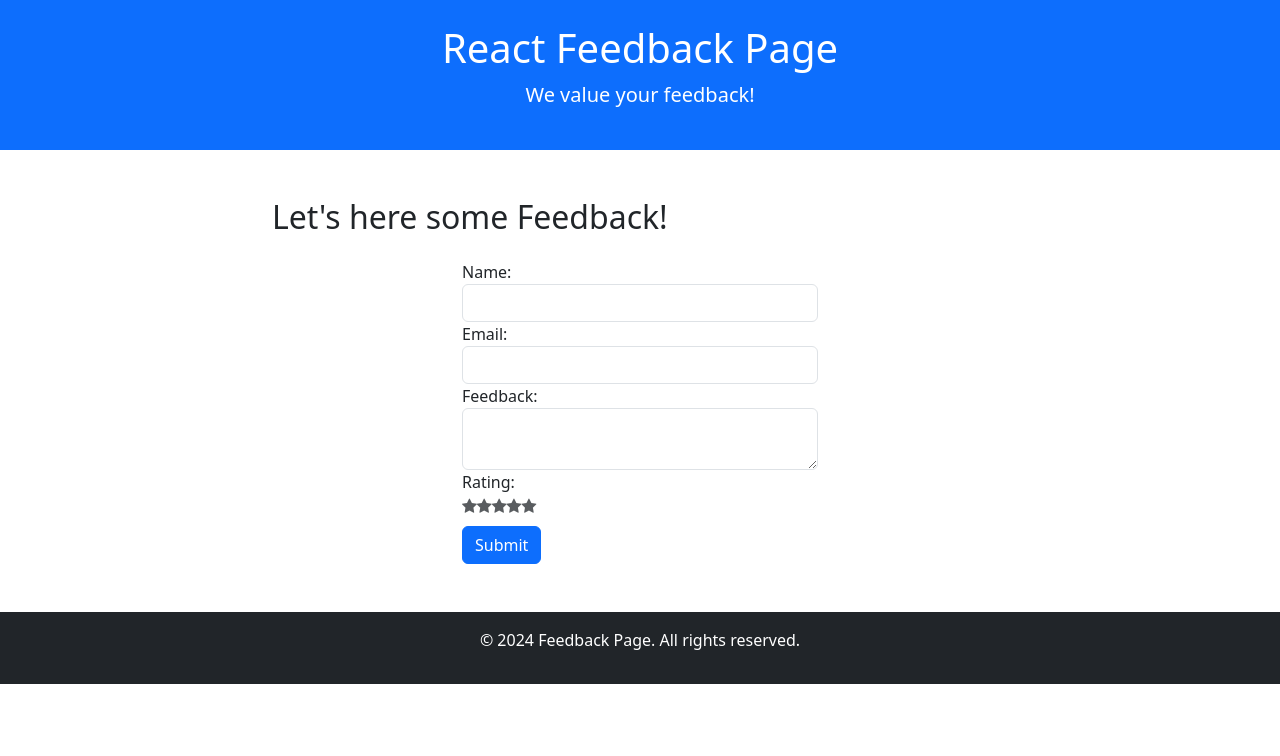
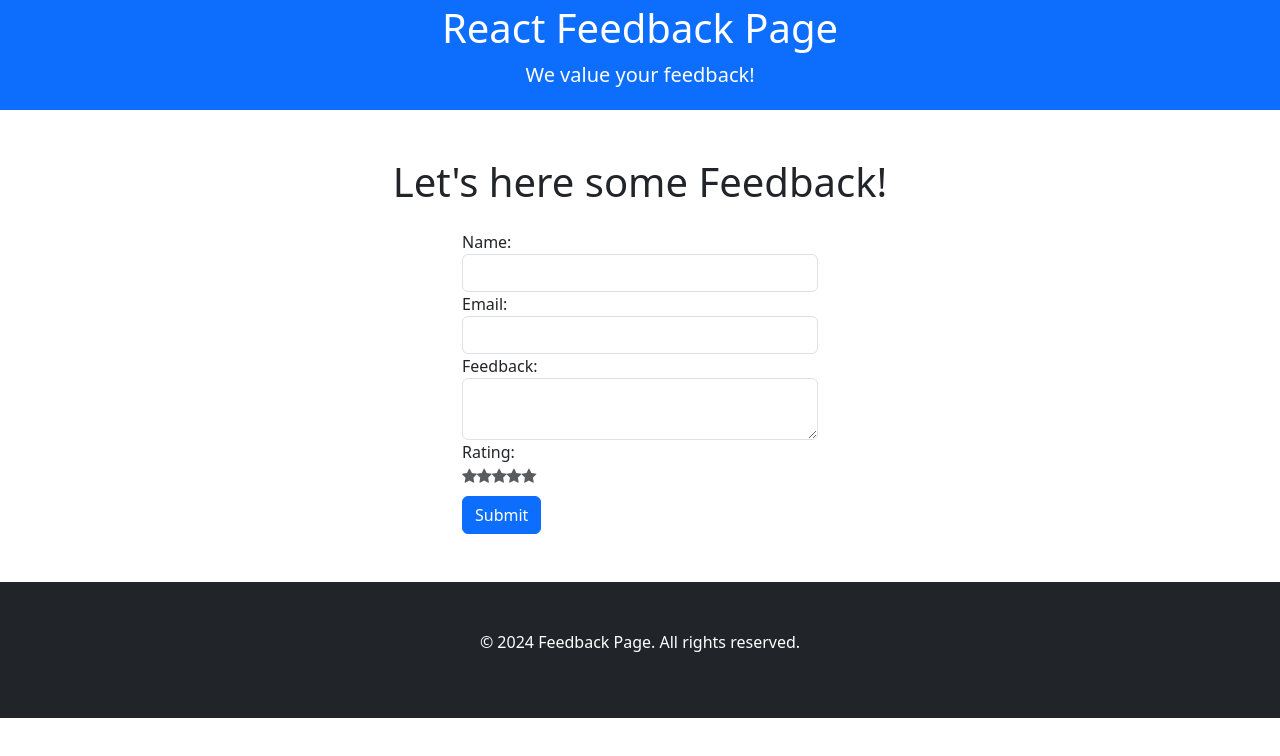
Before and after one commit to connordevitt/React-Feedback-Page, a React (Vite) app in the folder feedback-page/: page / in a window 1280 px wide. Shown: the top 756 px of the page. Built offline with nearby package versions, Linux system fonts and the light colour scheme.

Commit message:
Yeah we've gotten things to the point needed. Woooohooo

```diff
--- a/feedback-page/src/App.jsx
+++ b/feedback-page/src/App.jsx
@@ -6,7 +6,7 @@ import FeedbackPage from "./pages/FeedbackPage";
 function App() {
   return (
     <div className="App">
-      <header className="App-header bg-primary text-white text-center py-4">
+      <header className="App-header bg-primary text-white text-center py-1">
         <h1>React Feedback Page</h1>
         <p className="lead">We value your feedback!</p>
       </header>
@@ -19,7 +19,7 @@ function App() {
         </div>
       </main>
 
-      <footer className="bg-dark text-white text-center py-3 mt-5">
+      <footer className="bg-dark text-white text-center py-5 mt-5">
         <p>&copy; 2024 Feedback Page. All rights reserved.</p>
       </footer>
     </div>
--- a/feedback-page/src/pages/FeedbackPage.jsx
+++ b/feedback-page/src/pages/FeedbackPage.jsx
@@ -5,7 +5,9 @@ import FeedbackForm from '../components/FeedbackForm';
 const FeedbackPage = () => {
     return (
         <div>
-            <h2>Let's here some Feedback!</h2>
+            <div className='text-center'>
+            <h1>Let's here some Feedback!</h1>
+            </div>
             <FeedbackForm />
         </div>
     );
```
Also changed, not shown: 1 other file (tests, documents, lock files or other folders).
